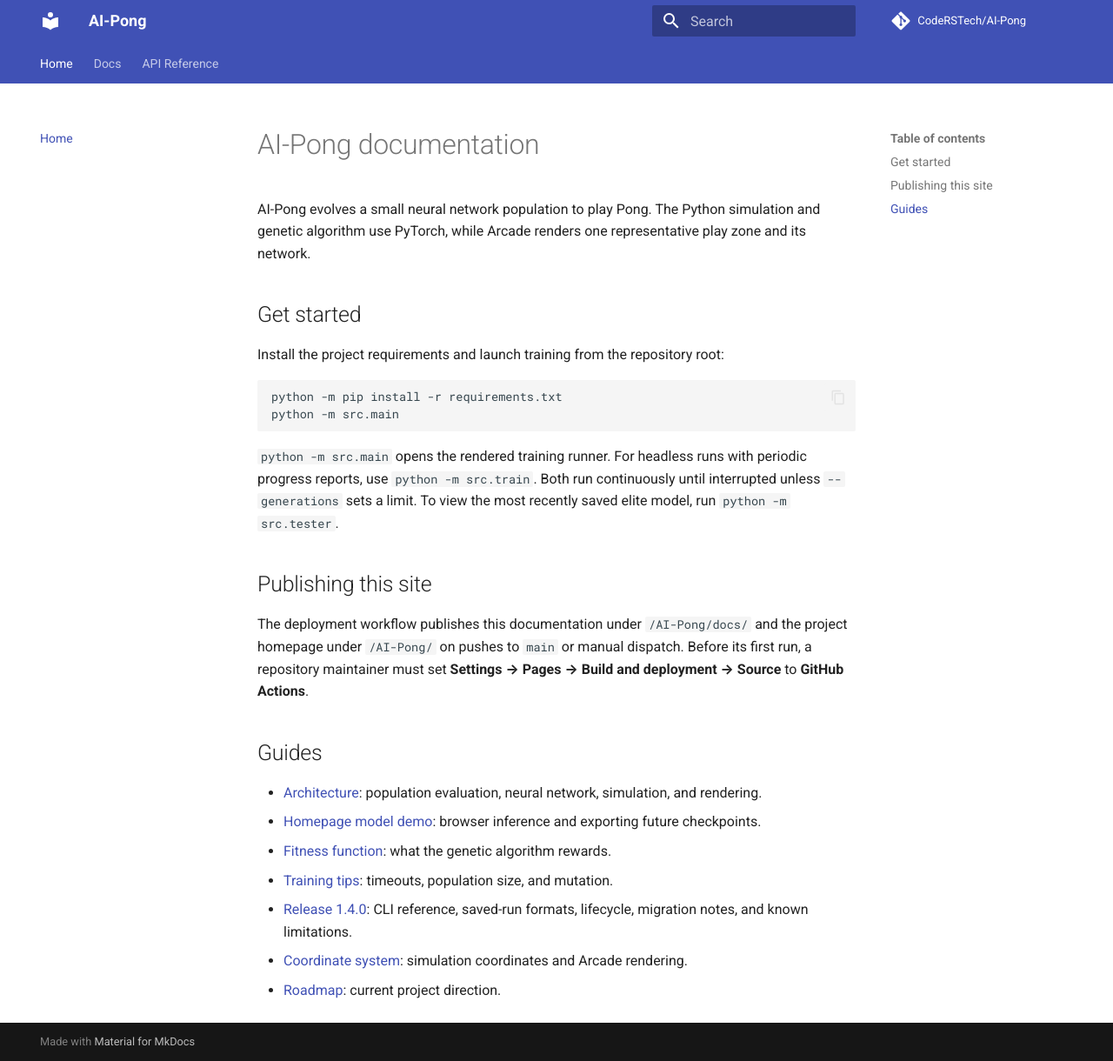
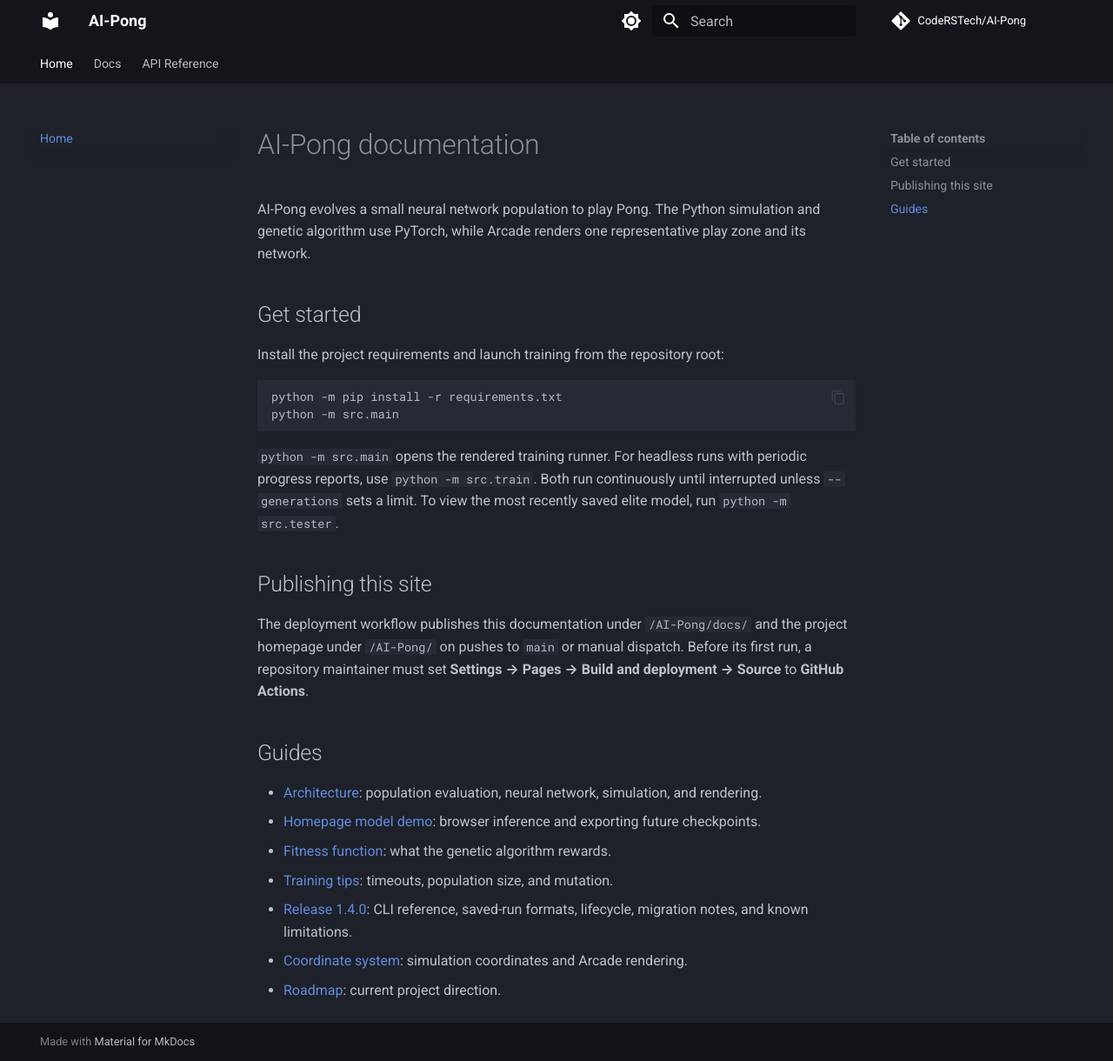
Before and after one commit to CodeRSTech/AI-Pong, an MkDocs documentation site: the page built from docs/index.md, in a window 1280 px wide and 1220 px high. Shown: the whole window at 87% size. Built offline with MkDocs 1.6.1 and Material for MkDocs 9.7.7, drawn with Linux system fonts in a browser that asks for light colours; comment, search, counter and statistics services are not loaded.

Commit message:
Theme color config.

```diff
--- a/mkdocs.yml
+++ b/mkdocs.yml
@@ -10,9 +10,18 @@ theme:
     - navigation.sections
     - content.code.copy
   palette:
+    - scheme: slate
+      primary: black
+      accent: teal
+      toggle:
+        icon: material/brightness-7
+        name: Switch to light mode
     - scheme: default
-      primary: indigo
-      accent: indigo
+      primary: teal
+      accent: blue
+      toggle:
+        icon: material/brightness-4
+        name: Switch to dark mode
 
 extra_css:
   - stylesheets/extra.css
```
